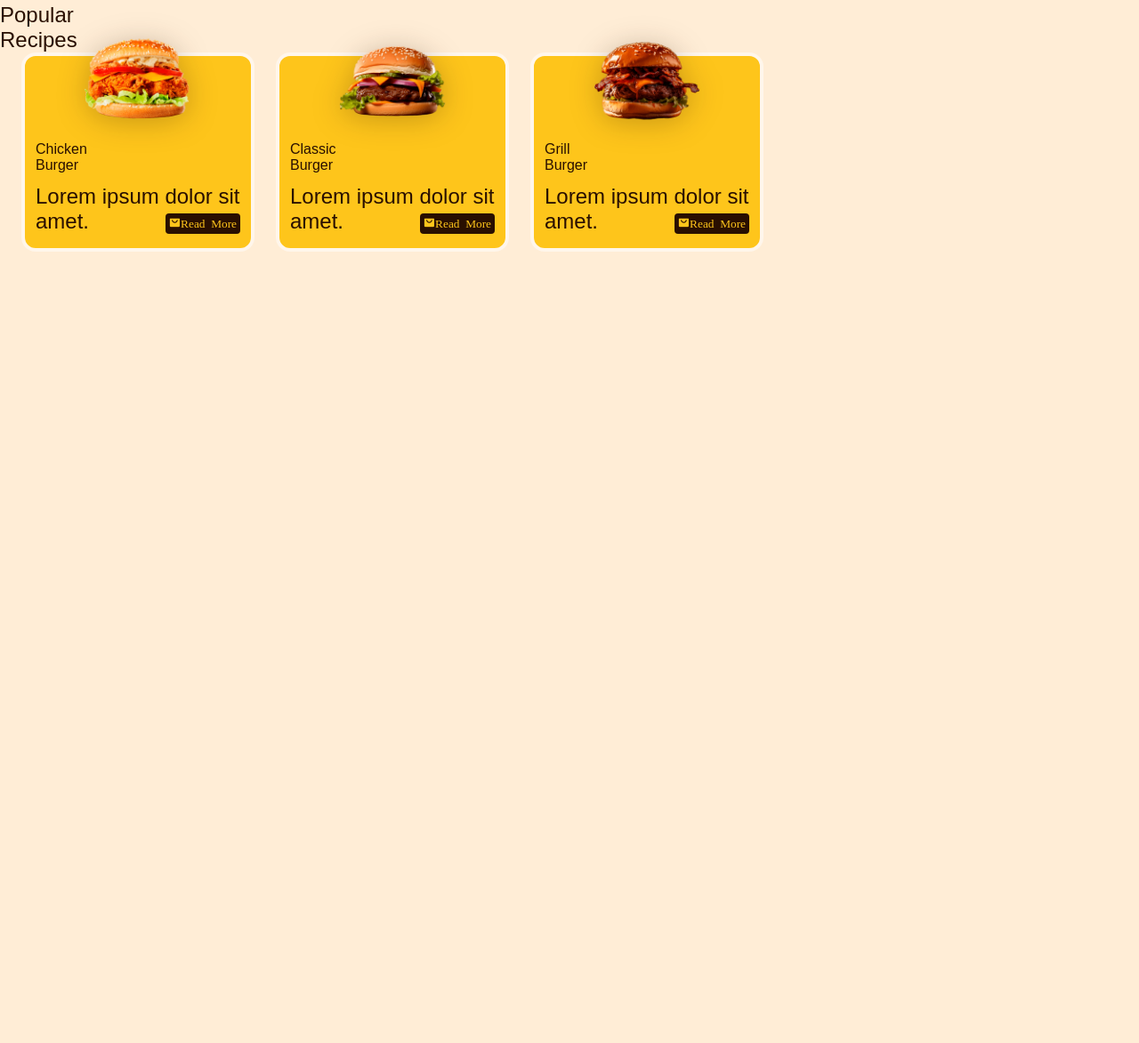
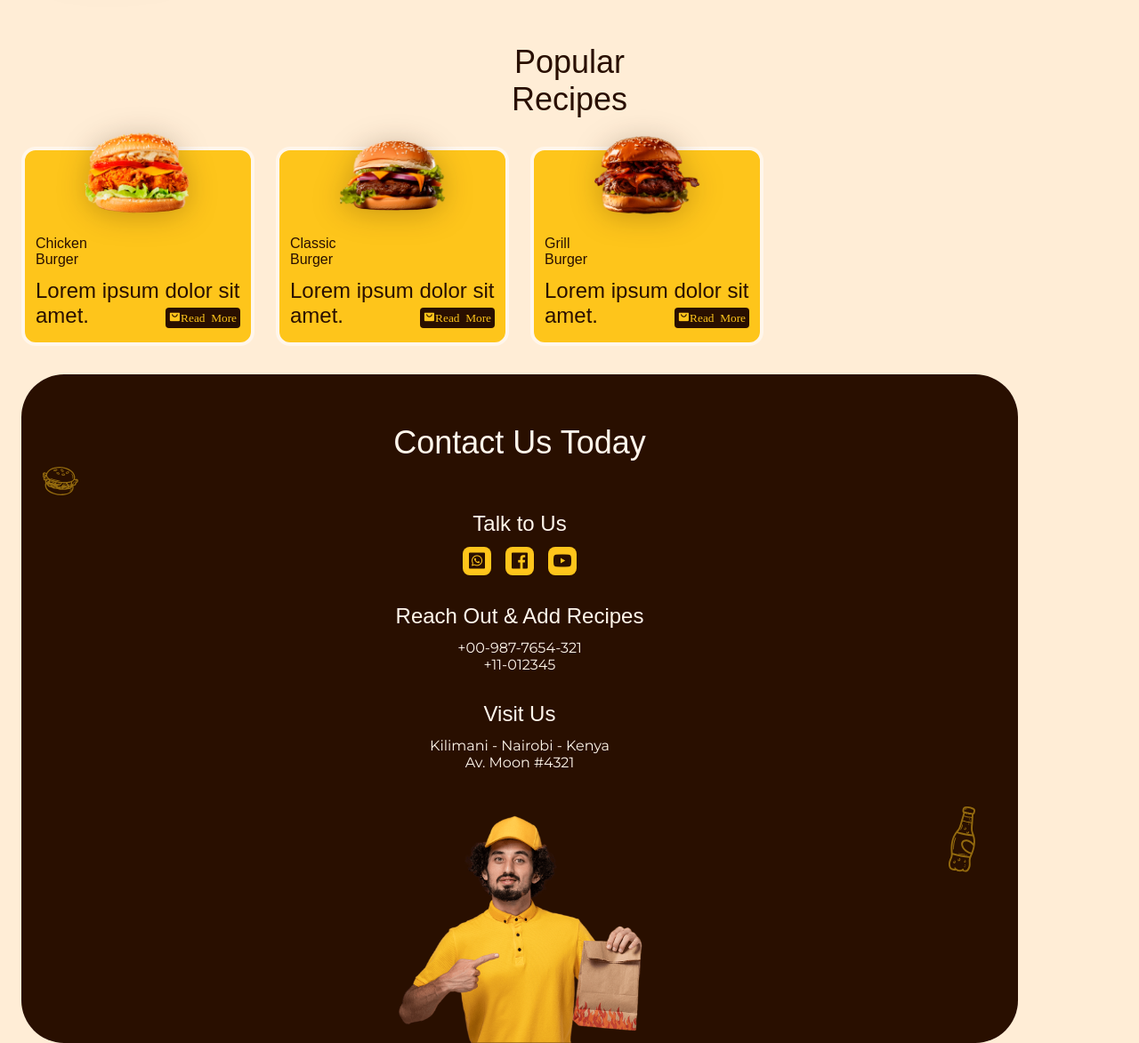
Before and after one commit to w3stie/Recipes-Reloaded, a plain HTML site: page index.html in a window 1280 px wide. Shown: the part 1504-2677 px from the top of the page at 89% size. Before the commit the page ends 1819 px from the top, so only its background shows below. Drawn offline with nearby package versions, Linux system fonts and the light colour scheme; a web font is replaced by a local one.

Commit message:
complete contact section

```diff
--- a/index.html
+++ b/index.html
@@ -173,6 +173,59 @@
             </div>
         </section>
 
+        <!--Contact Section-->
+        <section class="contact-section" id="contact">
+            <div class="contact-container container grid">
+                <h2 class="section-title">Contact Us Today</h2>
+
+                <div class="contact-content grid">
+                    <div class="contact-data grid">
+                        <div>
+                            <h3 class="contact-title">Talk to Us</h3>
+
+                            <div class="contact-social">
+                                <a href="https://api.whatsapp.com/send?phone=51123456789&text=Hello, more information!" target="blank">
+                                    <i class='bx bxl-whatsapp-square'></i>
+                                </a>
+
+                                <a href="https://m.me/bedimcode" target="blank">
+                                    <i class='bx bxl-facebook-square'></i>
+                                </a>
+
+                                <a href="https://www.youtube.com/@thenarddogcooks" target="blank">
+                                    <i class='bx bxl-youtube'></i>
+                                </a>
+                            </div>
+                        </div>
+
+                        <div>
+                            <h3 class="contact-title">Reach Out & Add Recipes</h3>
+                            <address class="contact-info">
+                                +00-987-7654-321 <br>
+                                +11-012345
+                            </address>
+                        </div>
+
+                        <div>
+                            <h3 class="contact-title">Visit Us</h3>
+                            <address class="contact-info">
+                                Kilimani - Nairobi - Kenya <br>
+                                Av. Moon #4321
+                            </address>
+                        </div>
+
+                    </div>
+
+                    <div class="contact-image">
+                        <img src="images/contact-man.png" alt="image" class="contact-image">
+                    </div>
+                </div>
+
+                <img src="images/sticker-burger.svg" alt="image" class="contact-sticker-1">
+                <img src="images/sticker-soda.svg" alt="image" class="contact-sticker-2">
+            </div>
+        </section>
+
     </main>
 
 
--- a/style.css
+++ b/style.css
@@ -110,7 +110,7 @@ img {
     padding-block: 5rem 1rem;
 }
 
-.section--title {
+.section-title {
     text-align: center;
     font-size: var(--h1-font-size);
     margin-bottom: 2rem;
@@ -469,3 +469,83 @@ img {
 .recipe-card:hover .recipe-image{
     transform: translateY(-0.5rem);
 }
+
+/* Contact */
+.contact-container{
+    position: relative;
+    background-color: var(--second-color);
+    padding-top: 3.5rem;
+    border-radius: 3rem;
+    overflow: hidden;
+}
+
+.contact-content{
+    row-gap: 3rem;
+}
+
+.contact-container .section-title,
+.contact-title, .contact-info{
+ color: var(--white-color);
+}
+
+.contact-data{
+    text-align: center;
+    row-gap: 2rem;
+}
+
+.contact-title{
+    font-size: var(--h2-font-size);
+    margin-bottom: 0.75rem;
+}
+
+.contact-social{
+    display: flex;
+    justify-content: center;
+    column-gap: 1rem;
+}
+
+.contact-social a{
+    width: 32px;
+    height: 32px;
+    background-color: var(--first-color);
+    color: var(--second-color);
+    font-size: 1.5rem;
+    border-radius: 0.5rem;
+    display: grid;
+    place-items: center;
+    transition: tramsform, 0.4s;
+}
+
+.contact-social a:hover{
+    transform: translateY(-0.25rem);
+}
+
+.contact-info{
+    font-style: normal;
+}
+
+.contact-image{
+    justify-self: center;
+}
+
+.contact-image{
+    width: 280px;
+}
+
+.contact-sticker-1,
+.contact-sticker-2{
+    position: absolute;
+    opacity: 0.5;
+}
+
+.contact-sticker-1{
+    width: 40px;
+    top: 6.5rem;
+    left: 1.5rem;
+}
+
+.contact-sticker-2{
+    width: 30px;
+    right: 3rem;
+    bottom: 12rem;
+}
```
